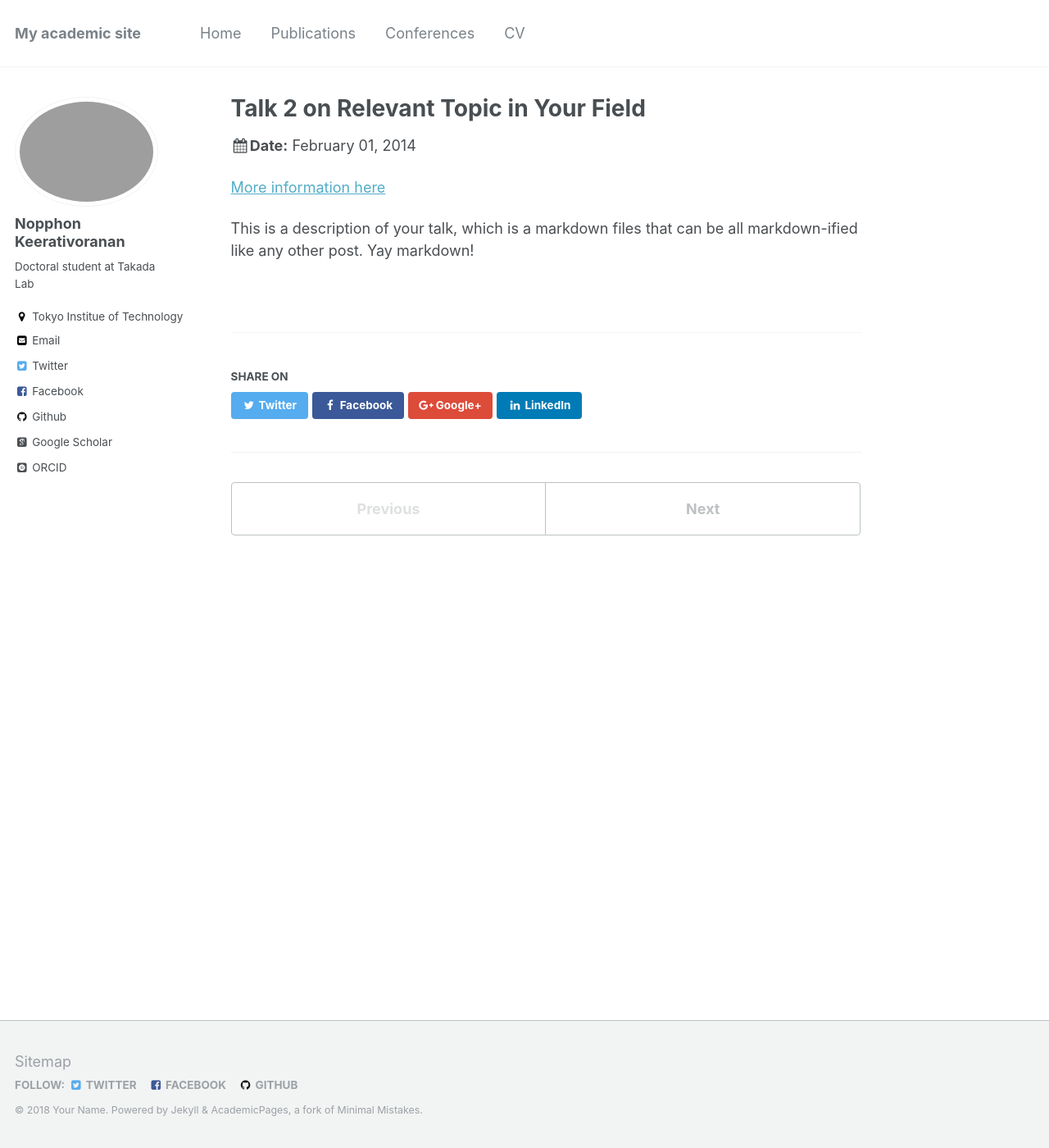
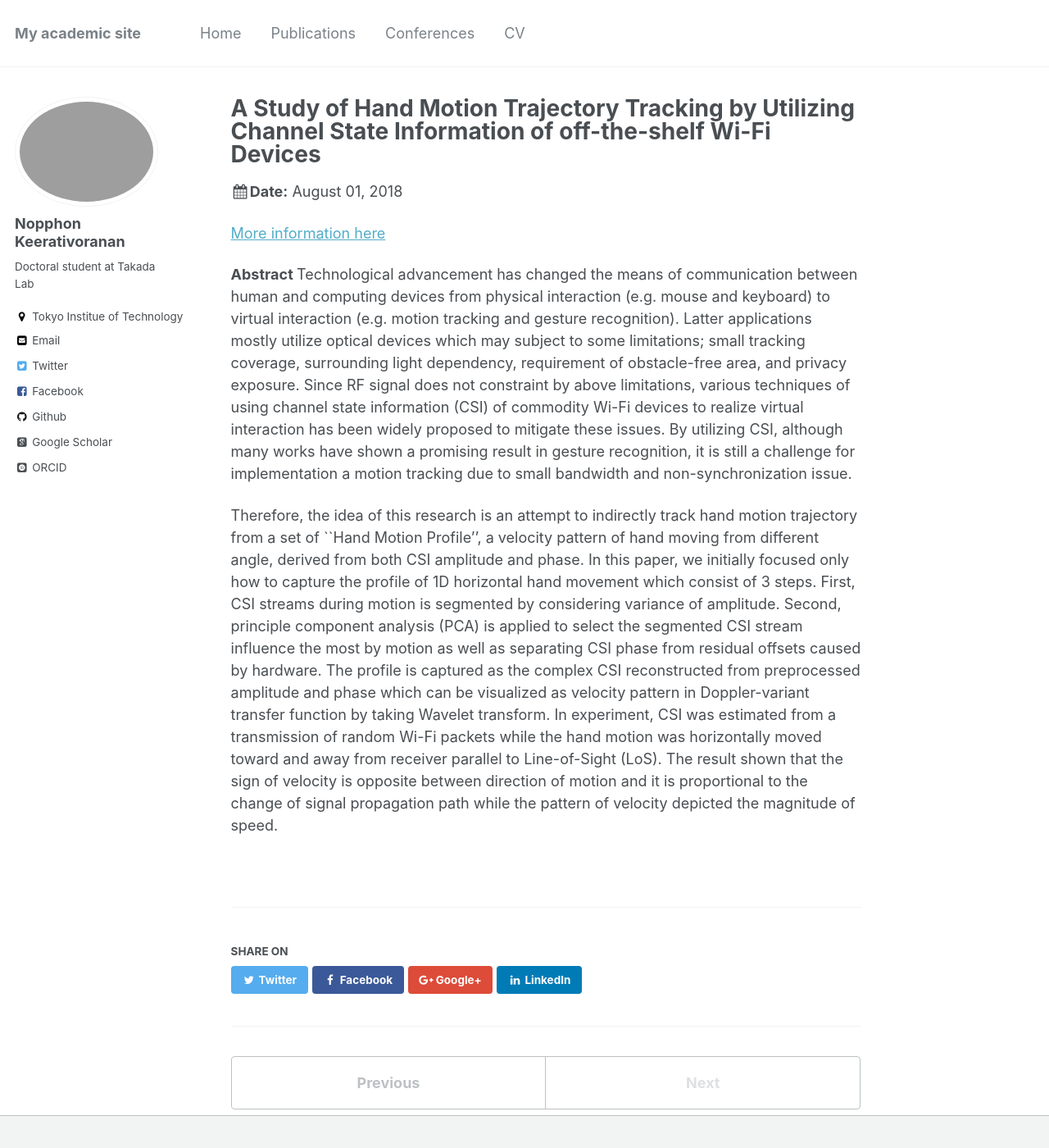
Before and after one commit to KeNopphon/KeNopphon.github.io, a Jekyll site: the page built from _talks/talk-2.md, in a window 1280 px wide and 1400 px high. Shown: the whole window at 82% size. Built offline with Jekyll 4.4.1, drawn with Linux system fonts in a browser that asks for light colours; some web fonts are replaced.

Commit message:
update conferences

```diff
--- a/_talks/2014-02-01-talk-2.md
+++ /dev/null
@@ -1,13 +0,0 @@
----
-title: "Talk 2 on Relevant Topic in Your Field"
-collection: talks
-type: "Talk"
-permalink: /talks/talk-2
-venue: "London School of Testing"
-date: 2014-02-01
-location: "London, UK"
----
-
-[More information here](http://example2.com)
-
-This is a description of your talk, which is a markdown files that can be all markdown-ified like any other post. Yay markdown!
--- /dev/null
+++ b/_talks/talk-2.md
@@ -0,0 +1,16 @@
+---
+title: "A Study of Hand Motion Trajectory Tracking by Utilizing Channel State Information of off-the-shelf Wi-Fi Devices"
+collection: Conference
+type: "Internaltional Conference (Poster)"
+permalink: /talks/talk-2
+venue: "Toyama International Conference Center and ANA Crowne Plaza Toyama"
+date: 2018-08-01
+location: "Toyama, Japan"
+---
+
+[More information here](http://www.piers.org/piers2018Toyama/)
+
+<b> Abstract </b>
+Technological advancement has changed the means of communication between human and computing devices from physical interaction (e.g. mouse and keyboard) to virtual interaction (e.g. motion tracking and gesture recognition). Latter applications mostly utilize optical devices which may subject to some limitations; small tracking coverage, surrounding light dependency, requirement of obstacle-free area, and privacy exposure. Since RF signal does not constraint by above limitations, various techniques of using channel state information (CSI) of commodity Wi-Fi devices to realize virtual interaction has been widely proposed to mitigate these issues. By utilizing CSI, although many works have shown a promising result in gesture recognition, it is still a challenge for implementation a motion tracking due to small bandwidth and non-synchronization issue.
+
+Therefore, the idea of this research is an attempt to indirectly track hand motion trajectory from a set of ``Hand Motion Profile'', a velocity pattern of hand moving from different angle, derived from both CSI amplitude and phase. In this paper, we initially focused only how to capture the profile of 1D horizontal hand movement which consist of 3 steps.  First, CSI streams during motion is segmented by considering variance of amplitude. Second, principle component analysis (PCA) is applied to select the segmented CSI stream influence the most by motion as well as separating CSI phase from residual offsets caused by hardware.  The profile is captured as the complex CSI reconstructed from preprocessed amplitude and phase which can be visualized as velocity pattern in Doppler-variant transfer function by taking Wavelet transform. In experiment, CSI was estimated from a transmission of random Wi-Fi packets while the hand motion was horizontally moved toward and away from receiver parallel to Line-of-Sight (LoS). The result shown that the sign of velocity is opposite between direction of motion and it is proportional to the change of signal propagation path while the pattern of velocity depicted the magnitude of speed.
```
Also changed, not shown: _talks/talk-1.md (+3 -0 lines).
